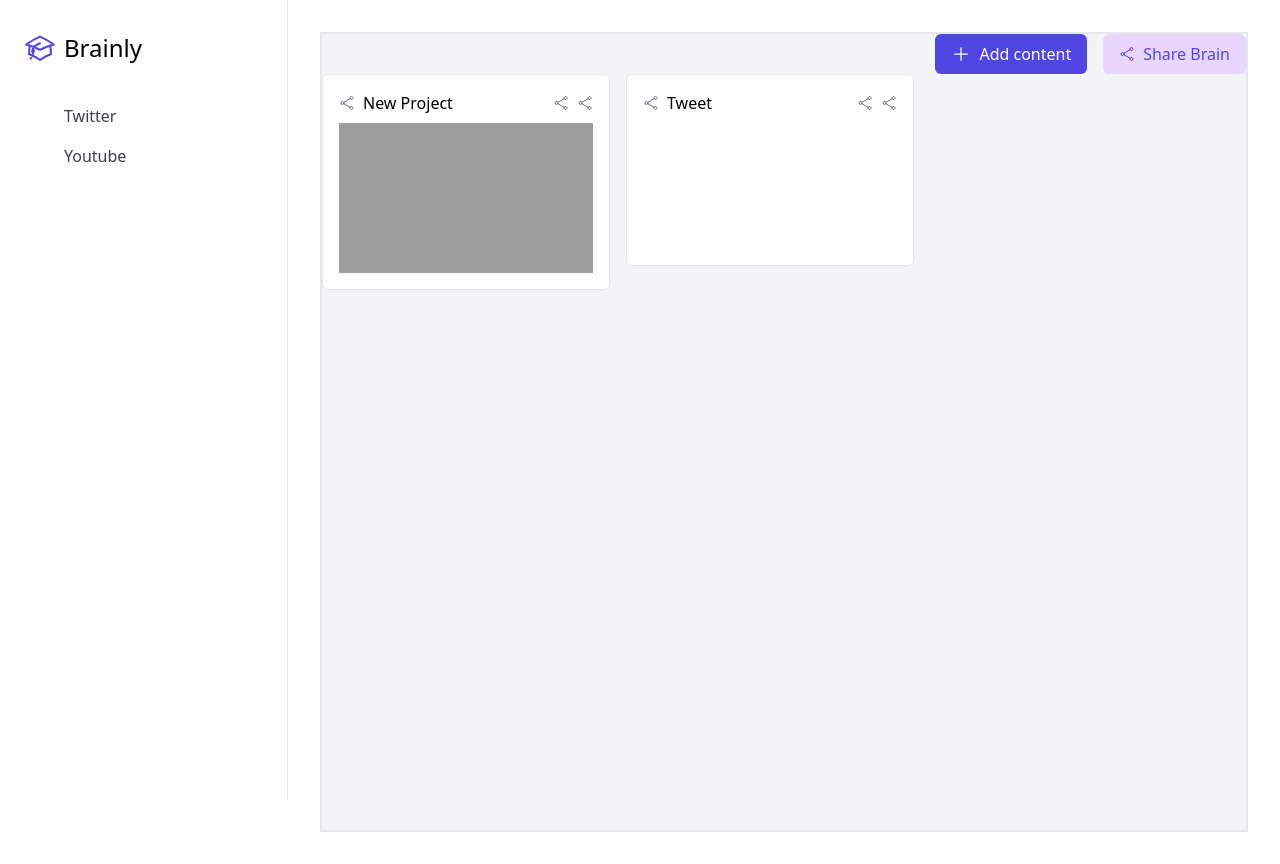
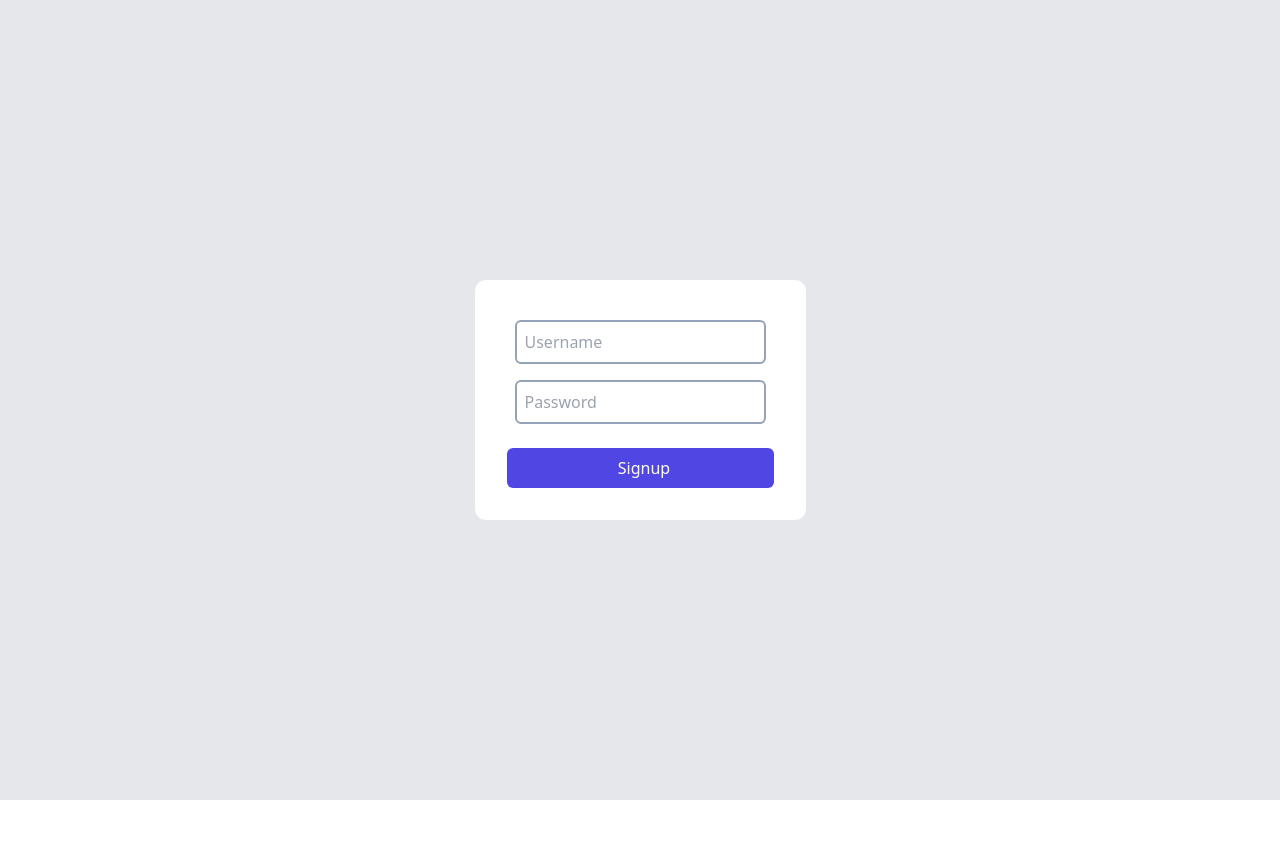
Before and after one commit to KuldeepJha5176/Brainly-frontend, a React app: page / in a window 1280 px wide. After the commit the page ends 800 px from the top, so only its background shows below. Built offline with nearby package versions, Linux system fonts and the light colour scheme; grey boxes are pictures that could not be loaded; the HTML template or start-up script is replaced by a standard one.

Commit message:
added signup page

```diff
--- a/src/App.tsx
+++ b/src/App.tsx
@@ -1,9 +1,9 @@
 import Dashboard from "./pages/dashboard";
-
+import { Signup } from "./pages/Signup";
 function App() {
   return (
     <div >
-      <Dashboard />
+      <Signup />
     </div>
   );
 }
--- /dev/null
+++ b/src/components/Input.tsx
@@ -0,0 +1,18 @@
+ export function Input({
+    onChange,
+    placeholder,
+  }: {
+    onChange?: (e: React.ChangeEvent<HTMLInputElement>) => void;
+    placeholder: string;
+  }) {
+    return (
+      <div className="flex flex-col">
+        <input
+          type="text"
+          onChange={onChange}
+          className="border-2 border-slate-400 rounded-md p-2 m-2"
+          placeholder={placeholder}
+        />
+      </div>
+    );
+  }
--- a/src/components/ui/CreateContentModal.tsx
+++ b/src/components/ui/CreateContentModal.tsx
@@ -1,6 +1,7 @@
 import { CrossIcon } from "../../Icons/CrossIcon";
 import { useRef } from "react";
 import { Button } from "./Button";
+import { Input } from "../input";
 import { useClickOutside } from "../../useClickOutside";
 
 export function CreateContentModal({ open, onClose }) {
@@ -37,22 +38,3 @@ export function CreateContentModal({ open, onClose }) {
     </div>
   );
 }
-
-function Input({
-  onChange,
-  placeholder,
-}: {
-  onChange?: (e: React.ChangeEvent<HTMLInputElement>) => void;
-  placeholder: string;
-}) {
-  return (
-    <div className="flex flex-col">
-      <input
-        type="text"
-        onChange={onChange}
-        className="border-2 border-slate-400 rounded-md p-2 m-2"
-        placeholder={placeholder}
-      />
-    </div>
-  );
-}
--- /dev/null
+++ b/src/pages/Signin.tsx
@@ -0,0 +1 @@
+export function Signin() {
--- /dev/null
+++ b/src/pages/Signup.tsx
@@ -0,0 +1,16 @@
+import { Input } from "../components/input";
+import { Button } from "../components/ui/Button";
+
+export function Signup() {
+    return (
+    <div className="h-screen w-screen bg-gray-200 flex justify-center items-center">
+    <div className="bg-white rounded-xl border min-w-48 p-8">
+        <Input  placeholder="Username" />
+        <Input  placeholder="Password" />
+        <div className="flex justify-center pt-4">
+            <Button  loading={false} variant="primary" text="Signup" fullWidth={true} />
+        </div>
+    </div>
+</div>
+);
+}
```
